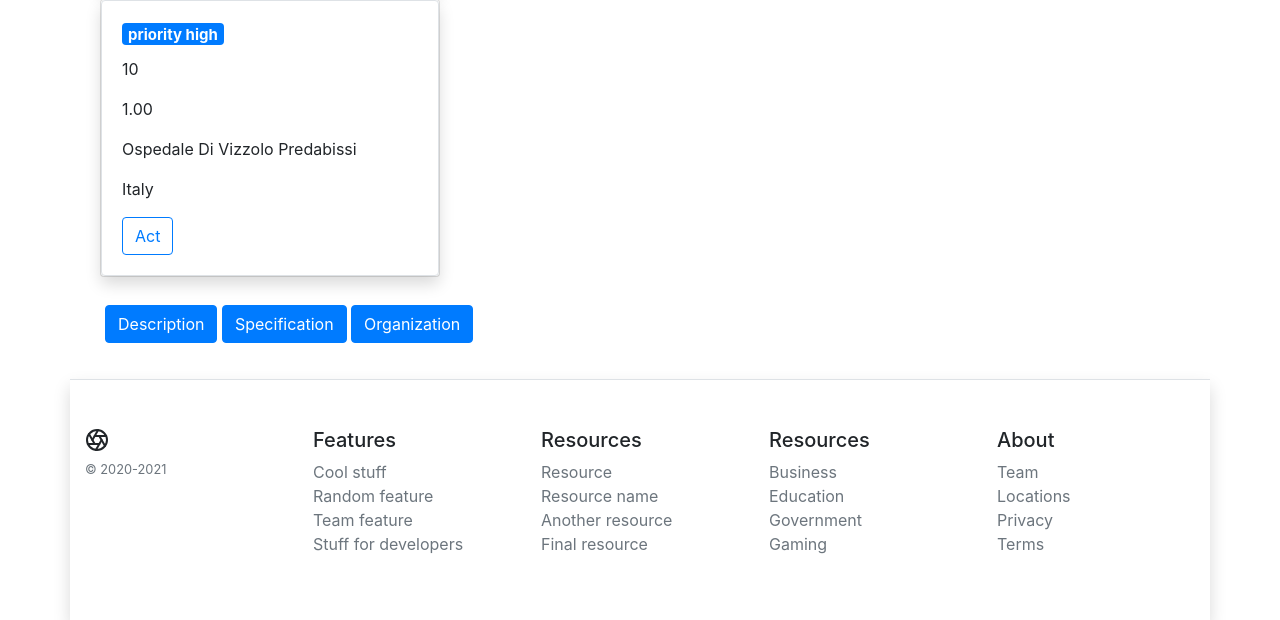
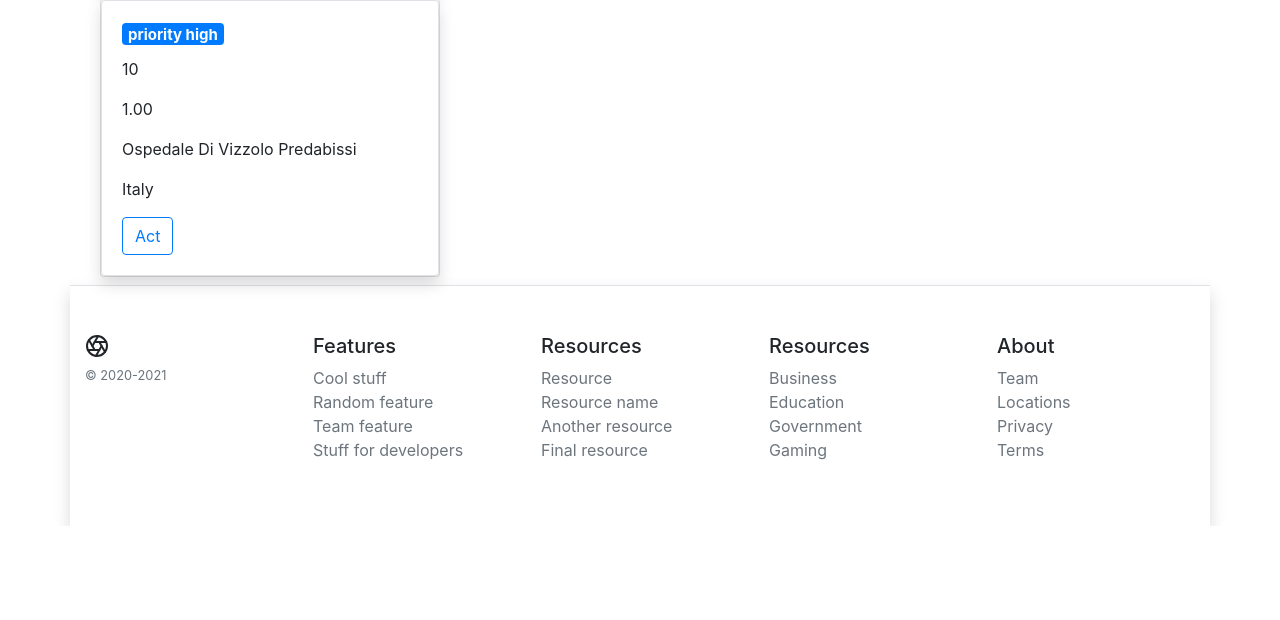
Before and after one commit to SasCezar/E-Grid, a Django app: page /product/1/ in a window 1280 px wide. Shown: the part 1556-2176 px from the top of the page. After the commit the page ends 2082 px from the top, so only its background shows below. Run offline with Django 3.2, Linux system fonts and the light colour scheme; data comes from the database, SQL or seed files in the repository; some libraries are stand-ins or nearby versions.

Commit message:
Style fix

```diff
--- a/templates/index.html
+++ b/templates/index.html
@@ -2,7 +2,7 @@
 {% load static %}
 {% block page_content %}
     <h1>Required products</h1>
-    <div class="row">
+    <div class="row mb-4">
         {% for product in products %}
             <div class="col-md-4 mt-4 mb-4">
                 <div class="shadow">
--- a/templates/product.html
+++ b/templates/product.html
@@ -1,9 +1,6 @@
 {% extends "body.html" %}
 {% load static %}
 {% block page_content %}
-
-
-
 
     <h2 class="text-center"> {{ product.name }}</h2>
     <div class="row container">
@@ -36,35 +33,5 @@
         {% endfor %}
 
     </div>
-    <div class="card-body">
-
-        <p>
-
-            <button class="btn btn-primary" type="button" data-toggle="collapse" data-target="#description"
-                    aria-expanded="false" aria-controls="collapseExample">
-                Description
-            </button>
-            <button class="btn btn-primary" type="button" data-toggle="collapse" data-target="#specification"
-                    aria-expanded="false" aria-controls="collapseExample">
-                Specification
-            </button>
-            <button class="btn btn-primary" type="button" data-toggle="collapse" data-target="#buyername"
-                    aria-expanded="false" aria-controls="collapseExample">
-                Organization
-            </button>
-        </p>
-
-
-        <div class="collapse" id="specification">
-            <div class="card card-body">
-                <p>{{ product.specification }}</p></div>
-        </div>
-
-
-    </div>
-
-
-
-
 
 {% endblock %}
```
